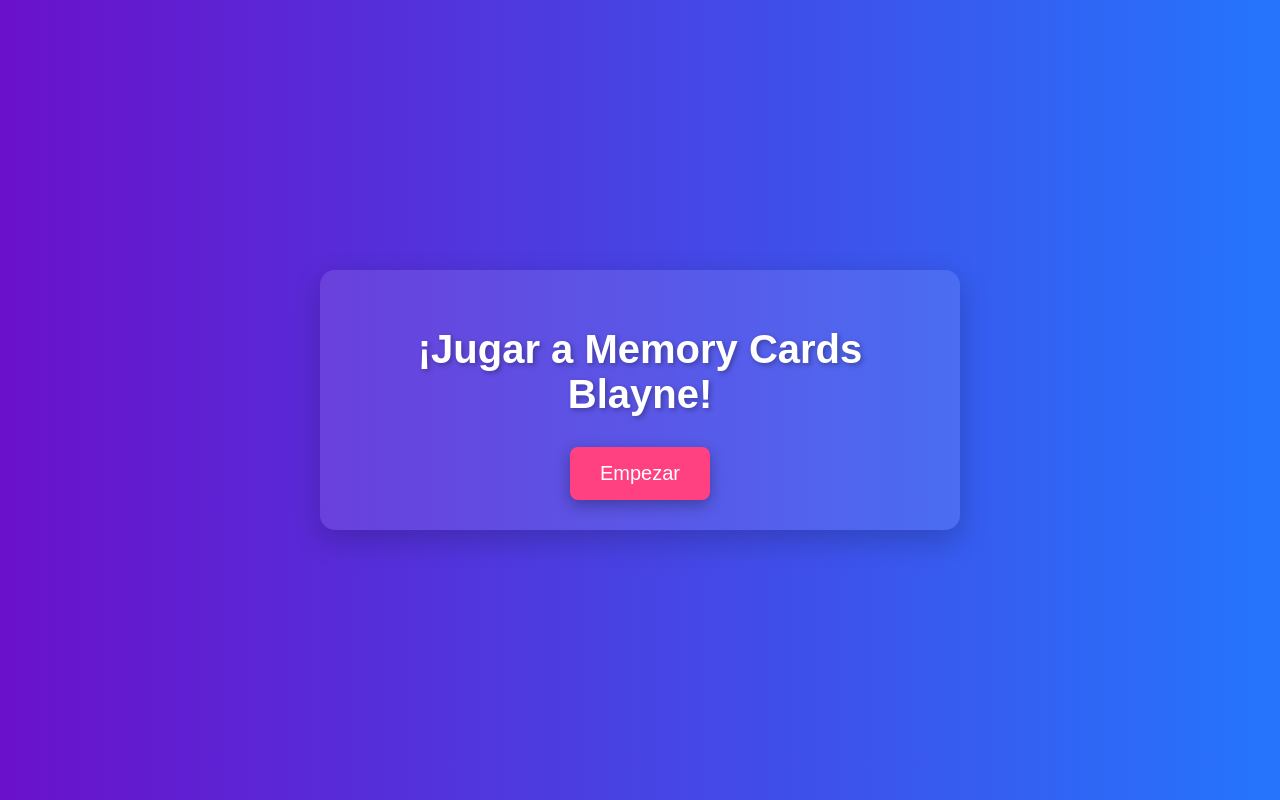
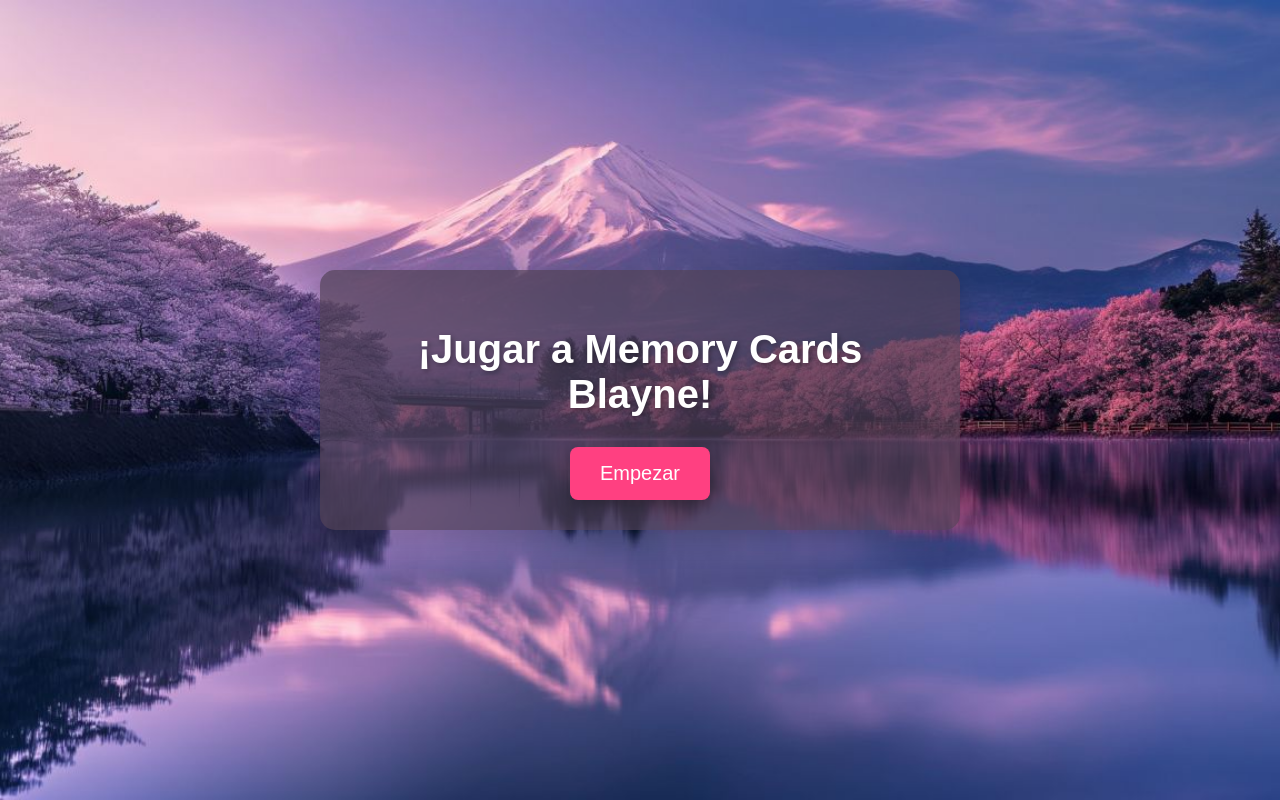
Before and after one commit to Blayneraptor/MemoryCards, a React (Create React App) app: page / in a window 1280 px wide. Built offline with nearby package versions, Linux system fonts and the light colour scheme.

Commit message:
Editando imagenes juego

```diff
--- a/src/App.css
+++ b/src/App.css
@@ -1,7 +1,8 @@
 /* Estilo general */
 body {
   font-family: 'Poppins', sans-serif;
-  background: linear-gradient(to right, #6a11cb, #2575fc);
+
+  background-size: cover;
   display: flex;
   justify-content: center;
   align-items: center;
@@ -9,6 +10,8 @@ body {
   margin: 0;
   color: #fff;
 }
+
+
 
 h3 {
   font-size: 20px;
@@ -20,7 +23,7 @@ h3 {
 .game-container {
   text-align: center;
   padding: 30px;
-  background-color: rgba(255, 255, 255, 0.1);
+  background-color: rgba(81, 65, 85, 0.685);
   box-shadow: 0 10px 30px rgba(0, 0, 0, 0.2);
   border-radius: 15px;
   margin: 0 320px; /* Espacio para sidebar y records-container */
@@ -110,7 +113,7 @@ h3 {
   left: 20px;
   transform: translateY(-90%);
   width: 330px;
-  background-color: #343766;
+  background-color: rgba(81, 65, 85, 0.685);
   padding: 15px;
   border-radius: 5px;
   border: 1px solid #ccc;
@@ -168,7 +171,7 @@ h3 {
   right: 20px;
   transform: translateY(-50%);
   width: 330px;
-  background-color: #343766;
+  background-color: rgba(40, 41, 61, 0.582);
   border: 1px solid #ccc;
   border-radius: 5px;
   box-shadow: 0 4px 6px rgba(0, 0, 0, 0.1);
@@ -259,7 +262,7 @@ h3 {
     left: 50%;
     transform: translate(-50%, -50%);
     width: 70%; /* Disminuir el ancho para que sea más pequeño */
-    background-color: rgba(0, 0, 0, 0.3);
+    background-color: rgba(40, 41, 61, 0.582);
     padding: 10px; /* Reducir el padding para más compacidad */
     border-radius: 8px; /* Redondear menos los bordes */
     color: white;
--- a/src/App.jsx
+++ b/src/App.jsx
@@ -116,7 +116,15 @@ const App = () => {
 
 
   return (
-    <div className="app-container">
+    <div className="app-container"
+    style={{
+      backgroundImage: "url('./images/bg.jpg')",
+      backgroundSize: "cover",  // Asegura que la imagen cubra toda el área sin distorsionarse
+      backgroundPosition: "center",  // Centra la imagen
+      height: "100vh",  // Hace que ocupe toda la altura de la ventana
+      width: "100vw",   // Hace que ocupe toda la anchura de la ventana
+    }}
+  >
       <div className="game-container">
         {isIntroVisible ? (
           <div className="intro-screen">
```
Also changed, not shown: public/images/bg.jpg (renamed from public/images/wallpaperjapan.jpg).
